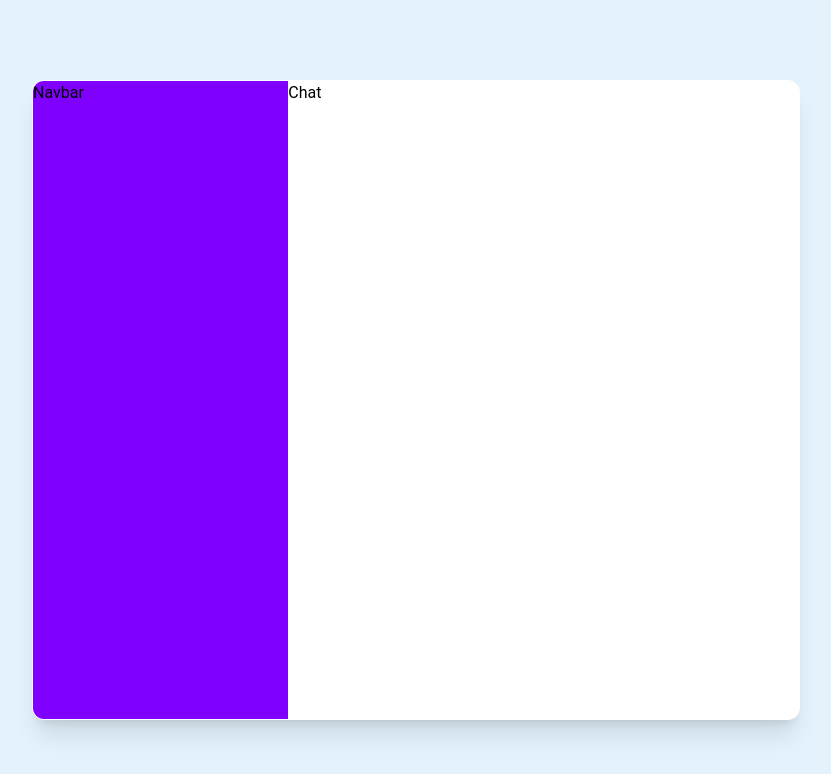
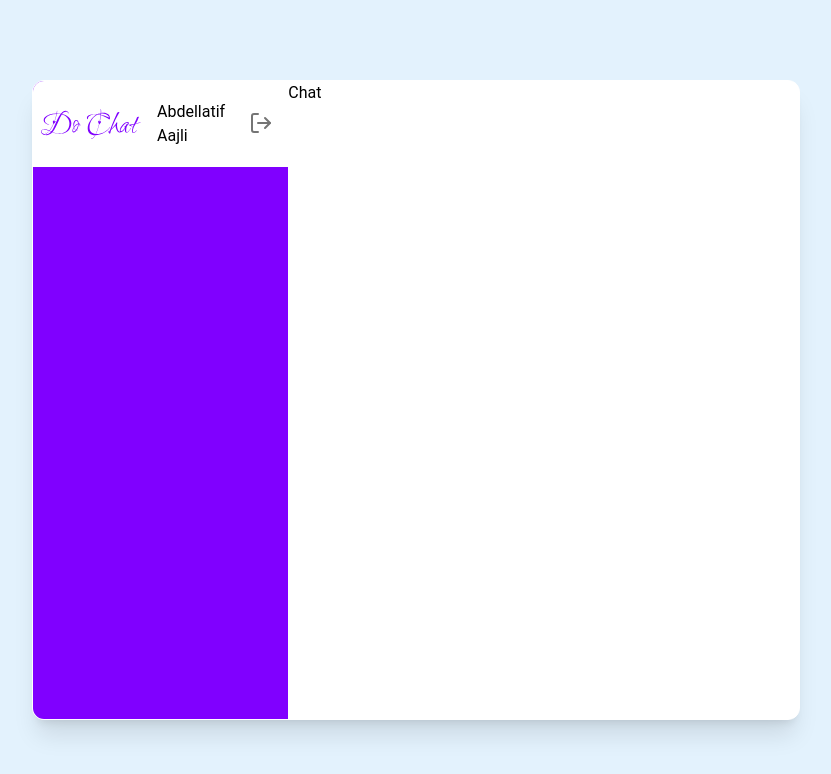
Before and after one commit to 1Bitif/chat, a React (Vite) app: page /home in a window 1280 px wide. Shown: the top 774 px of the page, without its empty margins (224-1055 px from the left). Built offline with nearby package versions, Linux system fonts and the light colour scheme; grey boxes are pictures that could not be loaded.

Commit message:
Added changes in Navbar and fixed style

```diff
--- a/src/components/Navbar/Navbar.jsx
+++ b/src/components/Navbar/Navbar.jsx
@@ -1,7 +1,26 @@
 import React from 'react'
+import { TitleIcon } from '../../icons/Icons'
+import { LogOut } from 'lucide-react'
 
 export const Navbar = () => {
   return (
-    <div>Navbar</div>
+    <>
+        <div className='flex justify-between items-center py-4 px-2  bg-white '>
+            <div>
+                <TitleIcon width="100" height="54"  />
+            </div>
+            <div className='flex gap-4 items-center justify-center'>
+                <div>
+                    <img src="https://avatar.iran.liara.run/public/40" className='w-10 h-10 rounded-full' alt="" />
+                </div>
+                <div>
+                    <h1>Abdellatif Aajli</h1>
+                </div>
+                <div>
+                    <button className=' text-gray-600 hover:text-red-600 px-2 py-1 rounded-full'><LogOut /></button>
+                </div>
+            </div>
+        </div>
+    </>
   )
 }
```
